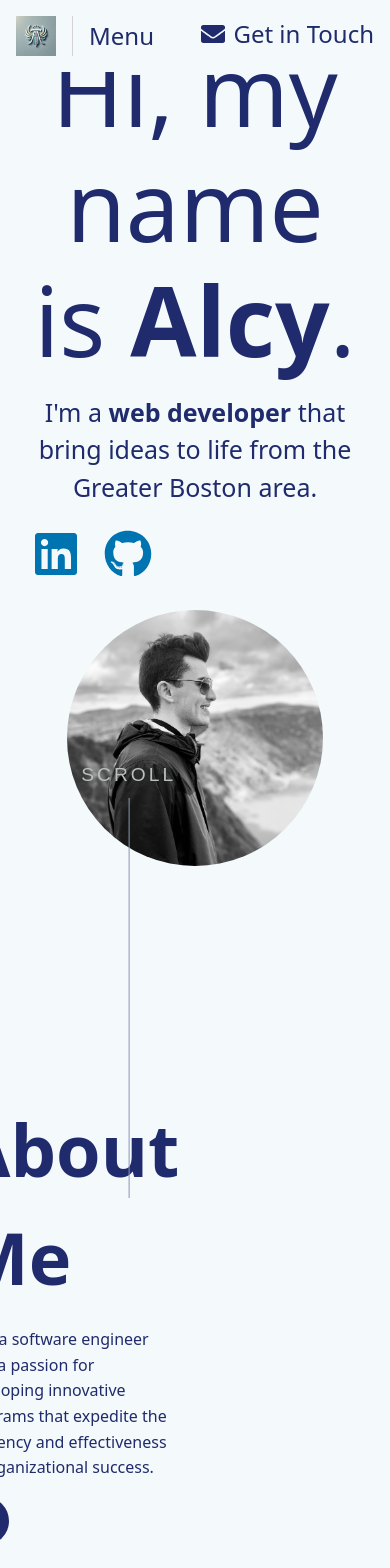
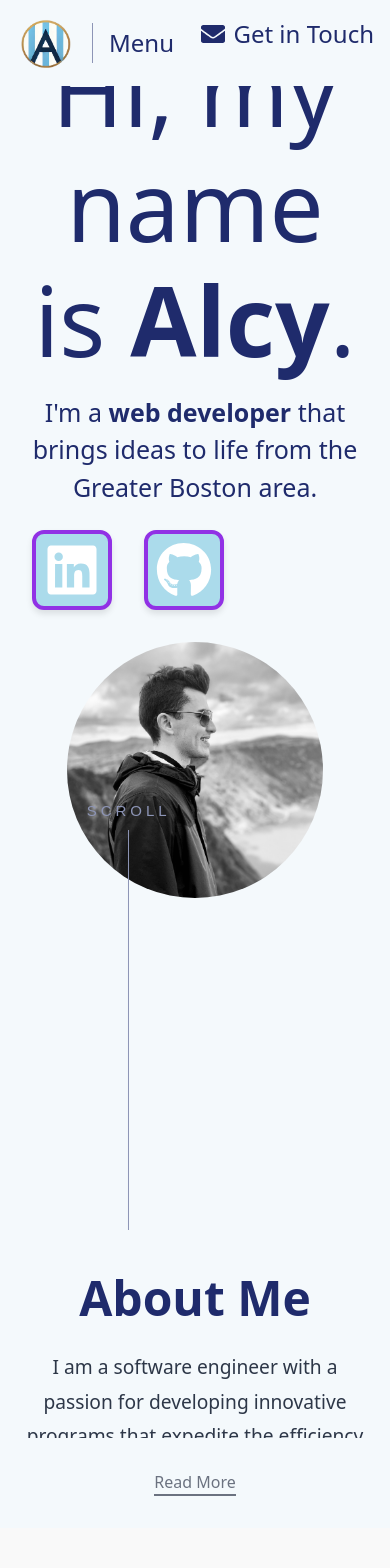
Before and after one commit to alcytorres/alcy-portfolio, a React (Create React App) app: page / in a window 390 px wide. Shown: the top 1568 px of the page. Built offline with nearby package versions, Linux system fonts and the light colour scheme.

Commit message:
Modify navbar and layout

```diff
--- a/src/components/About.css
+++ b/src/components/About.css
@@ -1,59 +1,88 @@
 /* About Section */
 .about-section {
-  min-height: 100vh;
-  display: flex;
-  flex-direction: column;
-  justify-content: center;
-  align-items: center;
+  text-align: center;
+  padding: 2rem 1rem;
+  color: #1f2b6c;
+  max-width: 800px;
+  margin: auto;
+  margin-top: 300px;
 }
 
-@media (min-width: 768px) {
-  .about-section {
-    flex-direction: row; /* Adjust layout for larger screens */
-  }
-}
-
-/* About Text Container */
-.about-text-container {
-  max-width: 40rem; /* Same as the original max-w-xl */
-  padding: 1rem; /* Same as px-4 */
-  margin-right: 250px;
-}
-
-/* About Heading */
-.about-heading {
-  font-size: 4.5rem; /* Same as text-4xl */
-  font-weight: bold; /* Keeps the bold styling */
-  margin-bottom: 1rem; /* Same as mb-4 */
-  color: #1f2b6c; /* Replaces text-custom-text */
+/* About Header */
+.about-header {
+  font-size: 4rem;
+  font-weight: bold;
+  margin-bottom: 1rem;
 }
 
 /* About Text */
 .about-text {
-  color: #1f2b6c; /* Replaces text-custom-text */
-  line-height: 1.6; /* Improves readability */
+  font-size: 1.5rem;
+  line-height: 1.8;
+  color: #2d3748;
+  margin-bottom: 1rem;
+  overflow: hidden;
+  max-height: 5.5rem; /* Restricts the visible height for collapsed state */
+  transition: max-height 0.3s ease, opacity 0.3s ease;
 }
 
-/* Read More Button */
-.read-more-button {
-  margin-top: 1rem; /* Same as mt-4 */
-  width: 3rem; /* Same as w-12 */
-  height: 3rem; /* Same as h-12 */
-  border-radius: 50%; /* Keeps the circular button */
-  background-color: #1f2b6c;
-  color: #fff; /* White text */
-  display: flex;
-  align-items: center;
-  justify-content: center;
-  cursor: pointer;
-  transition: background-color 0.3s ease; /* Smooth transition for hover */
+.about-text.expanded {
+  max-height: 20rem; /* Expands to fit additional content */
+  opacity: 1;
 }
 
-.read-more-button:hover {
-  background-color: #005582; /* Matches blue-600 */
+/* Additional Text */
+.additional-text {
+  display: inline;
+  opacity: 0;
+  transition: opacity 0.3s ease;
 }
 
-/* Read More Symbol */
-.read-more-symbol {
-  font-size: 1.25rem; /* Same as text-xl */
+.about-text.expanded .additional-text {
+  opacity: 1; /* Fades in additional content when expanded */
 }
+
+/* Read More Link */
+.read-more-link {
+  display: inline-block;
+  margin-top: 1rem;
+  color: #6b7280;
+  font-size: 1.2rem;
+  text-decoration: none;
+  border: none;
+  background: transparent;
+  cursor: pointer;
+  position: relative;
+}
+
+.read-more-link::after {
+  content: '';
+  display: block;
+  width: 100%;
+  height: 2px;
+  background-color: #6b7280;
+  transition: width 0.3s ease-in-out;
+}
+
+.read-more-link:hover::after {
+  width: 120%; /* Subtle underline expansion effect */
+}
+
+.read-more-link:hover {
+  color: #1f2937; /* Darker color on hover */
+}
+
+/* Responsive Design */
+@media (max-width: 768px) {
+  .about-header {
+    font-size: 3rem;
+  }
+
+  .about-text {
+    font-size: 1.2rem;
+  }
+
+  .read-more-link {
+    font-size: 1rem;
+  }
+}
--- a/src/components/About.js
+++ b/src/components/About.js
@@ -1,28 +1,25 @@
 import React, { useState } from 'react';
-import './About.css'; // NEW: Import CSS file
+import './About.css'; // Updated CSS file
 
 function About() {
   const [expanded, setExpanded] = useState(false);
 
   return (
     <section id="about" className="about-section">
-      {/* About Me Text */}
-      <div className="about-text-container">
-        <h1 className="about-heading">About Me</h1>
-        <p className="about-text">
+      <h1 className="about-header">About Me</h1>
+      <div className="about-content">
+        <p className={`about-text ${expanded ? 'expanded' : ''}`}>
           I am a software engineer with a passion for developing innovative programs that expedite the efficiency and effectiveness of organizational success.
-          {expanded && (
-            <span>
-              I specialize in full-stack development and have a keen interest in cloud computing and user experience design. My projects often focus on building intuitive applications that solve real-world problems.
-            </span>
-          )}
+          <span className="additional-text">
+            {" "}I specialize in full-stack development and have a keen interest in cloud computing and user experience design. My projects often focus on building intuitive applications that solve real-world problems.
+          </span>
         </p>
-        {/* Read More Button */}
         <button
           onClick={() => setExpanded(!expanded)}
-          className="read-more-button"
+          className="read-more-link"
+          aria-expanded={expanded}
         >
-          <span className="read-more-symbol">{expanded ? '-' : '+'}</span>
+          {expanded ? "Read Less" : "Read More"}
         </button>
       </div>
     </section>
--- a/src/components/Intro.css
+++ b/src/components/Intro.css
@@ -1,23 +1,23 @@
 /* Intro Section */
 .intro-section {
   display: flex;
-  align-items: center; /* Vertically centers content */
-  justify-content: center; /* Horizontally centers content */
-  min-height: 100vh; /* Full screen height */
-  gap: 2rem; /* Space between the text and the picture */
+  align-items: center;
+  justify-content: center;
+  min-height: 100vh;
+  gap: 2rem;
   padding: 2rem;
-  flex-wrap: wrap; /* Ensures content wraps on smaller screens */
+  flex-wrap: wrap;
   position: relative;
   z-index: 10;
 }
 
 .intro-section .intro-heading {
-  color: #1f2b6c
+  color: #1f2b6c;
 }
 
 .intro-section .intro-subheading {
   font-size: 25px;
-  color: #1f2b6c
+  color: #1f2b6c;
 }
 
 /* Profile Picture Container */
@@ -25,7 +25,7 @@
   display: flex;
   justify-content: center;
   align-items: center;
-  flex-shrink: 0; /* Prevent shrinking of the image */
+  flex-shrink: 0;
 }
 
 .profile-picture {
@@ -45,7 +45,7 @@
 /* Introductory Text Container */
 .intro-text-container {
   max-width: 40rem;
-  text-align: left; /* Align text to the left */
+  text-align: left;
 }
 
 .intro-heading {
@@ -69,40 +69,52 @@
 /* Social Media Icons */
 .social-media-icons {
   display: flex;
-  gap: 1.5rem;
+  gap: 2rem; /* Space between icons */
 }
 
 .social-icon {
-  font-size: 3rem;
-  color: #0073b1;
-  transition: color 0.3s ease;
+  font-size: 3.5rem; /* Icon size */
+  color: #ffffff; /* Icon color */
+  width: 5rem; /* Button size */
+  height: 5rem; /* Button size */
+  display: flex;
+  align-items: center;
+  justify-content: center;
+  background: #abdbeb; /* Default light blue background */
+  border: 4px solid #9131e5; /* Purple border */
+  border-radius: 12px; /* Rounded corners for modern UI */
+  box-shadow: 0px 4px 6px rgba(0, 0, 0, 0.1); /* Soft shadow for depth */
+  transition: transform 0.3s ease, background 0.3s ease, border-color 0.3s ease; /* Smooth hover transitions */
 }
 
 .social-icon:hover {
-  color: #005582;
+  transform: scale(1.15); /* Slight scaling effect on hover */
+  background: linear-gradient(145deg, #8ab7c7, #99c8d5); /* NEW: Darker gradient for hover */
+  border-color: #7a2dc9; /* NEW: Darker purple border on hover */
 }
+
 
 /* NEW: Scroll Indicator Container */
 .scroll-indicator-container {
   position: absolute;
-  bottom: -300px; /* Place it below the profile picture */
-  left: 33%; /* Center it horizontally */
+  bottom: -300px;
+  left: 33%;
   transform: translateX(-50%);
   display: flex;
   flex-direction: column;
   align-items: center;
-  font-family: 'Poppins', 'Montserrat', sans-serif; /* Keeps a close match font */
+  font-family: 'Poppins', 'Montserrat', sans-serif;
   font-weight: 300;
   font-size: 10px;
-  letter-spacing: 0.3em;
-  color: #b0b0b0; /* Light gray color */
+  letter-spacing: 0.4em;
+  color: #b0b0b0;
   text-transform: uppercase;
   z-index: 30;
 }
 
 .scroll-text {
-  font-size: 1.2rem;
-  color: #babfbf;
+  font-size: 15px;
+  color: #8d95b6;
   margin-bottom: 8px;
 }
 
@@ -115,11 +127,11 @@
 /* Responsive Design */
 @media (max-width: 768px) {
   .intro-section {
-    flex-direction: column; /* Stack the text and picture vertically */
+    flex-direction: column;
     text-align: center;
   }
 
   .intro-text-container {
-    text-align: center; /* Center-align text on smaller screens */
+    text-align: center;
   }
 }
--- a/src/components/Intro.js
+++ b/src/components/Intro.js
@@ -12,7 +12,7 @@ function Intro() {
           name is <span className="highlighted-text">Alcy</span>.
         </h1>
         <p className="intro-subheading">
-          I'm a <span className="highlighted-text">web developer</span> that bring ideas to life from the Greater Boston area.
+          I'm a <span className="highlighted-text">web developer</span> that brings ideas to life from the Greater Boston area.
         </p>
 
         {/* Social Media Icons */}
--- a/src/components/Navbar.css
+++ b/src/components/Navbar.css
@@ -8,17 +8,17 @@
   display: flex;
   align-items: center;
   padding: 1rem;
-  background-color: #f4f9fc; /* Match the website background color */
+  background-color: #f4f9fc;
 }
 
 /* Logo Container */
 .logo-container {
   margin-right: 1rem;
-  z-index: 102; /* NEW: Ensures logo stays visible above the menu overlay */
+  z-index: 102;
 }
 
 .logo {
-  width: 40px;
+  width: 60px;
   height: auto;
   object-fit: contain;
   cursor: pointer;
@@ -33,9 +33,9 @@
 .vertical-line {
   width: 1px;
   height: 40px;
-  background-color: #d3d3d3;
+  background-color: #8d95b6;
   margin-right: 1rem;
-  z-index: 102; /* NEW: Ensures line stays visible above the menu overlay */
+  z-index: 102;
 }
 
 /* Menu Button */
@@ -44,7 +44,7 @@
   cursor: pointer;
   font-size: 1.5rem;
   transition: transform 0.2s ease-in-out;
-  z-index: 102; /* NEW: Ensures button stays visible above the menu overlay */
+  z-index: 102;
 }
 
 .menu-button:hover {
@@ -55,18 +55,18 @@
 .menu-overlay {
   position: fixed;
   inset: 0;
-  background: #aadcec; /* Updated background color */
+  background: #aadcec;
   display: flex;
   flex-direction: column;
   align-items: flex-start;
   padding: 2rem;
   overflow-y: auto;
-  z-index: 100; /* Lower than logo and menu button */
+  z-index: 100;
 }
 
 /* Menu List */
 .menu-list {
-  margin-top: 4rem;
+  margin-top: 8rem;
   font-size: 3rem;
   list-style: none;
   padding: 0;
@@ -74,7 +74,7 @@
   gap: 4rem;
 }
 
-/* Menu Item */
+/* Menu Items */
 .menu-item {
   display: flex;
   align-items: baseline;
@@ -83,56 +83,74 @@
   margin-top: 50px;
   transition: color 0.2s ease-in-out;
   position: relative;
+
+  /* NEW: Initial animation state */
+  opacity: 0;
+  transform: translateY(20px);
+  animation: fadeInUp 0.5s ease-out forwards;
 }
 
-.menu-item:hover .menu-link {
+/* NEW: Staggered animation delays */
+.menu-item:nth-child(1) {
+  animation-delay: 0.2s;
+}
+.menu-item:nth-child(2) {
+  animation-delay: 0.4s;
+}
+.menu-item:nth-child(3) {
+  animation-delay: 0.6s;
+}
+.menu-item:nth-child(4) {
+  animation-delay: 0.8s;
+}
+
+/* Menu Links */
+.menu-link {
+  font-size: 3.5rem;
+  color: #0f1b61;
+  font-family: 'Georgia';
+  text-decoration: none;
+  font-weight: bold;
+  transition: color 0.2s ease-in-out;
+}
+
+.menu-link:hover {
   color: white;
 }
 
-.menu-item:hover {
-  background-color: rgba(31, 41, 55, 0.8);
-  border-radius: 8px;
-}
-
-/* Menu Link */
-.menu-link {
-  font-size: 3rem;
-  color: #0f1b61;
-  text-decoration: none;
-  transition: color 0.2s ease-in-out;
-}
-
+/* Menu Descriptions */
 .menu-description {
-  font-size: 1.25rem;
+  font-size: 1.2rem;
   color: #0f1b61;
   pointer-events: none;
   align-self: flex-start;
-  margin-top: 28px;
+  margin-top: 23px;
 }
 
-/* Hover Effects */
-.menu-item:hover .menu-link {
-  color: white;
+/* NEW: Keyframe for the staggered animation */
+@keyframes fadeInUp {
+  0% {
+    opacity: 0;
+    transform: translateY(20px);
+  }
+  100% {
+    opacity: 1;
+    transform: translateY(0);
+  }
 }
 
-.menu-item:hover {
-  background-color: rgba(31, 41, 55, 0.8);
-  border-radius: 8px;
-}
-
-
-/* NEW: Get in Touch Button Styles */
+/* Get in Touch Button */
 .get-in-touch {
   position: absolute;
   top: 1rem;
-  right: 1rem; /* Position at the top right */
-  z-index: 102; /* Ensure it stays above the menu overlay */
+  right: 1rem;
+  z-index: 102;
 }
 
 .get-in-touch-link {
   display: flex;
   align-items: center;
-  color: #1f2b6c; /* Match your color scheme */
+  color: #1f2b6c;
   text-decoration: none;
   font-size: 1.5rem;
   transition: transform 0.2s ease-in-out;
--- a/src/components/Navbar.js
+++ b/src/components/Navbar.js
@@ -1,9 +1,8 @@
 import React, { useState } from 'react';
-import './Navbar.css'; // NEW: Import the CSS file
-import logo from '../assets/alcy-logo.png'; // NEW: Import the logo
+import './Navbar.css'; // Import the CSS file
+import logo from '../assets/alcy-logo.png'; // Import the logo
 
-// NEW: Import the email icon
-import { FaEnvelope } from 'react-icons/fa';
+import { FaEnvelope } from 'react-icons/fa'; // Email icon
 
 function Navbar() {
   const [isOpen, setIsOpen] = useState(false);
@@ -22,16 +21,16 @@ function Navbar() {
 
       {/* Menu Button */}
       <div
-        className={`menu-button ${isOpen ? 'menu-open' : ''}`} // NEW: Added conditional class
-        onClick={() => setIsOpen(!isOpen)} // Toggle the menu
+        className={`menu-button ${isOpen ? 'menu-open' : ''}`}
+        onClick={() => setIsOpen(!isOpen)}
       >
         {isOpen ? 'Close' : 'Menu'}
       </div>
 
-       {/* NEW: Get in Touch Button */}
-       <div className="get-in-touch">
+      {/* Get in Touch Button */}
+      <div className="get-in-touch">
         <a href="mailto:alcy.atorres@gmail.com" className="get-in-touch-link">
-          <FaEnvelope className="get-in-touch-icon" /> {/* NEW: Email icon */}
+          <FaEnvelope className="get-in-touch-icon" />
           Get in Touch
         </a>
       </div>
@@ -40,29 +39,29 @@ function Navbar() {
       {isOpen && (
         <div className="menu-overlay">
           <ul className="menu-list">
-            <li className="menu-item">
+            <li className="menu-item home-item">
               <a href="#home" className="menu-link" onClick={() => setIsOpen(false)}>
                 Home
               </a>
-              <span className="menu-description">Back to the home page.</span>
+              <span className="menu-description home-description">Back to the home page.</span>
             </li>
-            <li className="menu-item">
+            <li className="menu-item about-item">
               <a href="#about" className="menu-link" onClick={() => setIsOpen(false)}>
                 About
               </a>
-              <span className="menu-description">A little about me and my background.</span>
+              <span className="menu-description about-description">A little about me and my background.</span>
             </li>
-            <li className="menu-item">
+            <li className="menu-item projects-item">
               <a href="#projects" className="menu-link" onClick={() => setIsOpen(false)}>
                 Projects
               </a>
-              <span className="menu-description">A showcase of my work.</span>
+              <span className="menu-description projects-description">A showcase of my work.</span>
             </li>
-            <li className="menu-item">
+            <li className="menu-item contact-item">
               <a href="#contact" className="menu-link" onClick={() => setIsOpen(false)}>
                 Contact
               </a>
-              <span className="menu-description">Get in touch.</span>
+              <span className="menu-description contact-description">Get in touch.</span>
             </li>
           </ul>
         </div>
--- a/src/components/Projects.js
+++ b/src/components/Projects.js
@@ -10,7 +10,7 @@ function Projects() {
       video: 'https://www.youtube.com/embed/placeholder_link',
     },
     {
-      title: 'Travel Log Tracker',
+      title: 'Travel Log',
       description: 'An app to log and share your travel experiences.',
       image: '/images/travel-log.png',
       video: null, // REMOVE: Placeholder video for this project
```
Also changed, not shown: src/assets/alcy-logo.png.
